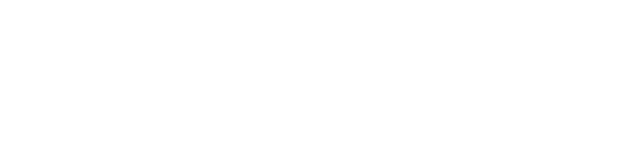
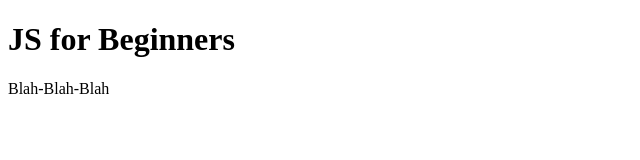
Before and after one commit to DavJesse/playground-js, a plain HTML site: page hello.html in a window 1280 px wide. Shown: the whole page, without its empty margins (0-640 px from the left). Drawn offline with Linux system fonts and the light colour scheme.

Commit message:
files: update hello.html.

```diff
--- a/hello.html
+++ b/hello.html
@@ -5,6 +5,10 @@
         <title>hello, World</title>
     </head>
     <body>
+        <h1>JS for Beginners</h1>
+        <div id="content">
+            <p>Blah-Blah-Blah</p>
+        </div>
         <script>
             alert("Hello, World!");
         </script>
```
